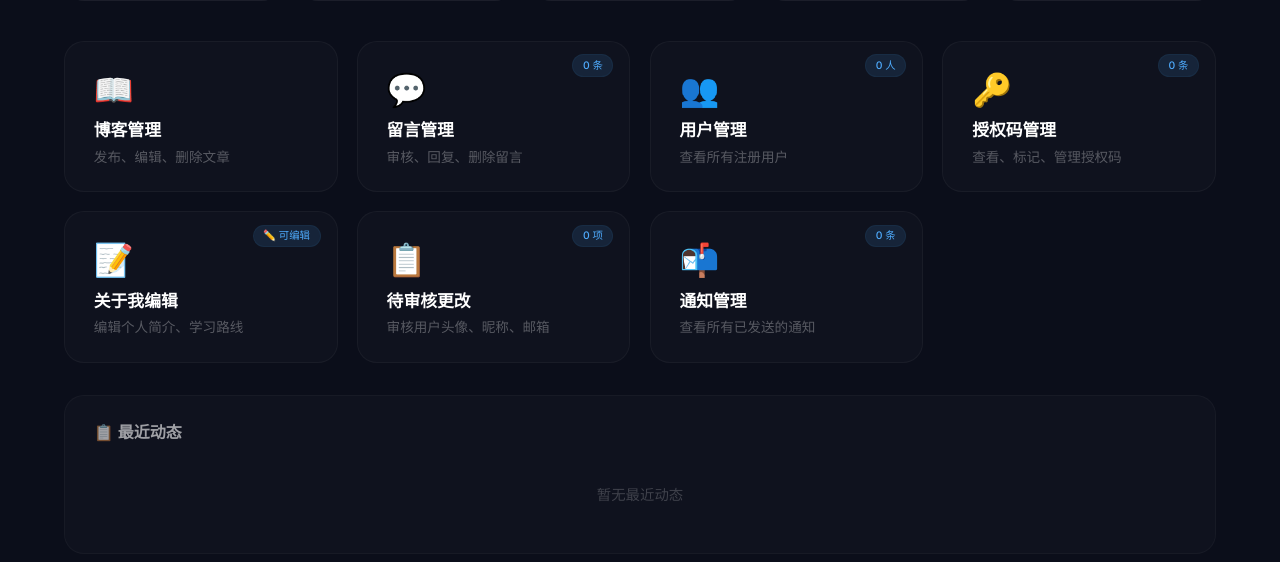
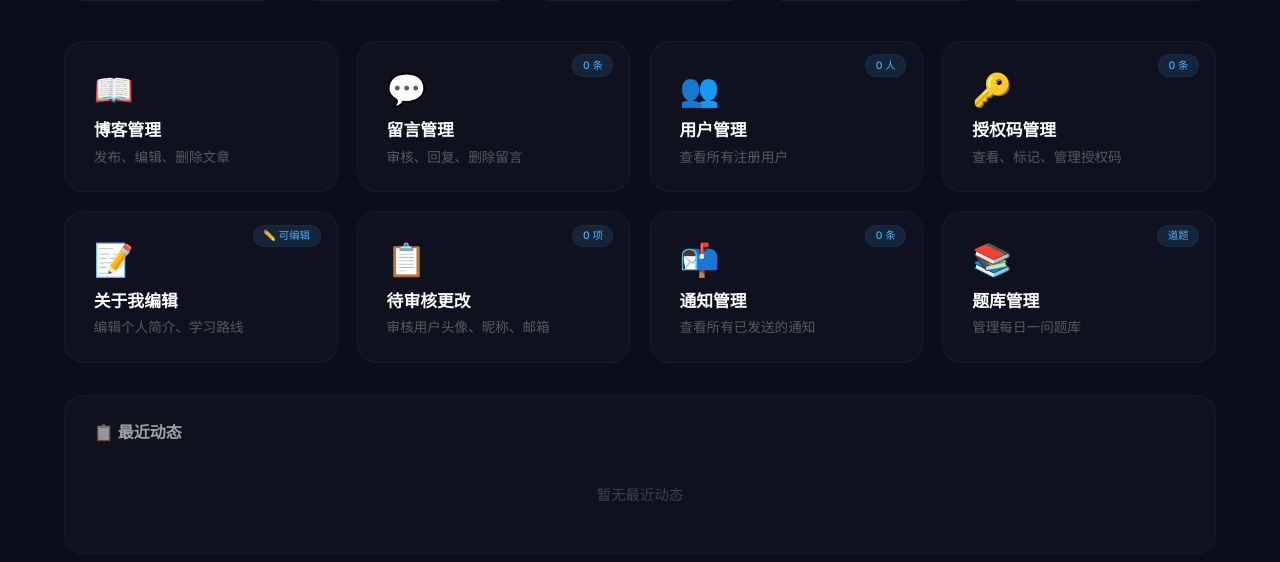
Before and after one commit to Chrishoppers/MyPersonalWebsite, an ASP.NET Core app: page /Admin/Dashboard in a window 1280 px wide. Shown: the part 337-899 px from the top of the page. Run offline with ASP.NET Core 8, Linux system fonts and the light colour scheme; the visitor is signed in with stand-in values (Sample User, id 1); some libraries are stand-ins or nearby versions.

Commit message:
Update Dashboard.cshtml

```diff
--- a/Views/Admin/Dashboard.cshtml
+++ b/Views/Admin/Dashboard.cshtml
@@ -458,6 +458,12 @@
     <div class="card-desc">查看所有已发送的通知</div>
     <span class="card-badge count">@ViewBag.NotificationCount 条</span>
 </a>
+<a href="/Admin/QuestionBank" class="card-item">
+    <span class="card-icon">📚</span>
+    <div class="card-title">题库管理</div>
+    <div class="card-desc">管理每日一问题库</div>
+    <span class="card-badge count">@ViewBag.QuestionCount 道题</span>
+</a>
     </div>
 
     <!-- ===== 最近活动 ===== -->
```
